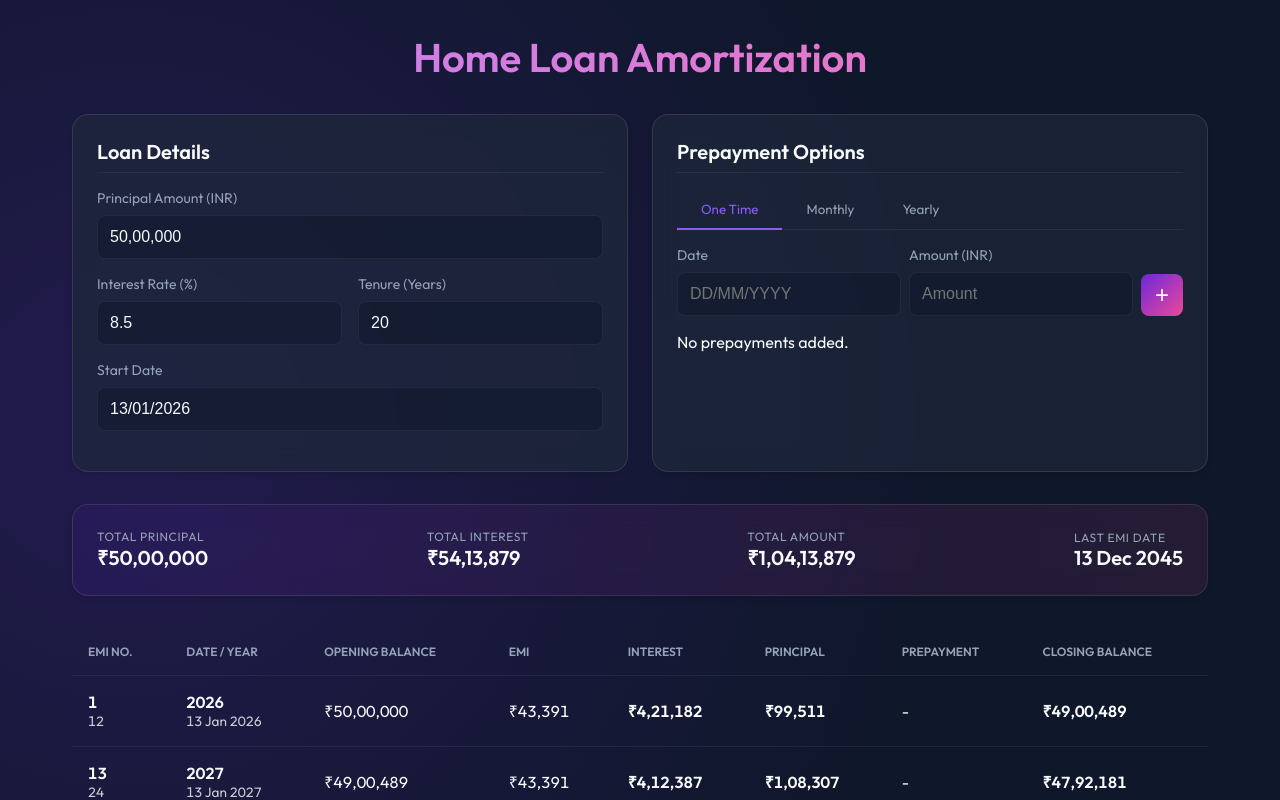
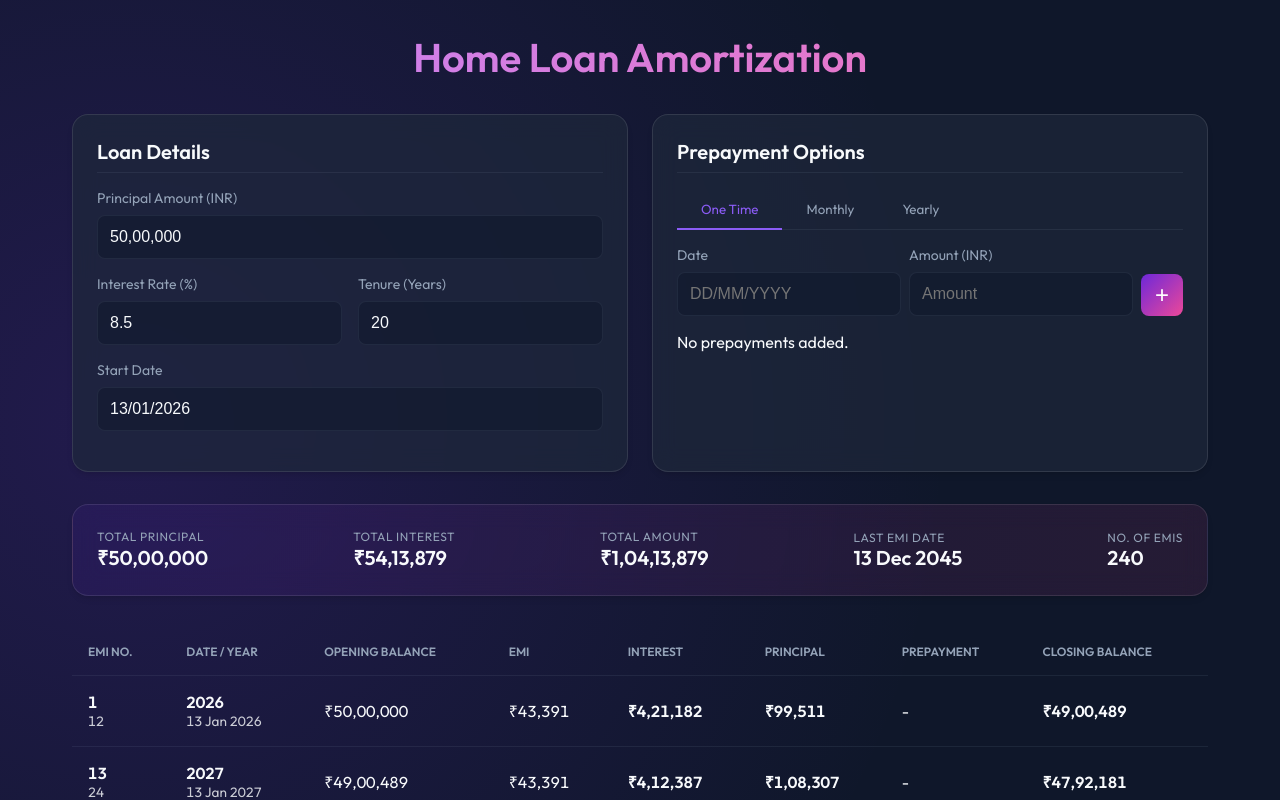
Before and after one commit to arav-ind/home-loan-calculator, a React (Vite) app: page / in a window 1280 px wide. Shown: the top 800 px of the page. Built offline with nearby package versions, Linux system fonts and the light colour scheme.

Commit message:
feat: add total number of EMIs

```diff
--- a/src/App.tsx
+++ b/src/App.tsx
@@ -18,6 +18,7 @@ interface SummaryData {
   totalInterest: number;
   totalPrepayment: number;
   completionDate: Date;
+  numberOfEmis: number;
 }
 
 function App() {
@@ -60,7 +61,8 @@ function App() {
           totalPrincipal,
           totalInterest,
           totalPrepayment,
-          completionDate: newSchedule[newSchedule.length - 1].date
+          completionDate: newSchedule[newSchedule.length - 1].date,
+          numberOfEmis: newSchedule.length
         });
       }
     }
@@ -110,6 +112,10 @@ function App() {
               <span>Last EMI Date</span>
               <strong>{formatDate(summary.completionDate)}</strong>
             </div>
+            <div className="summary-item">
+              <span>No. of EMIs</span>
+              <strong>{summary.numberOfEmis}</strong>
+            </div>
           </div>
         )}
 
```
